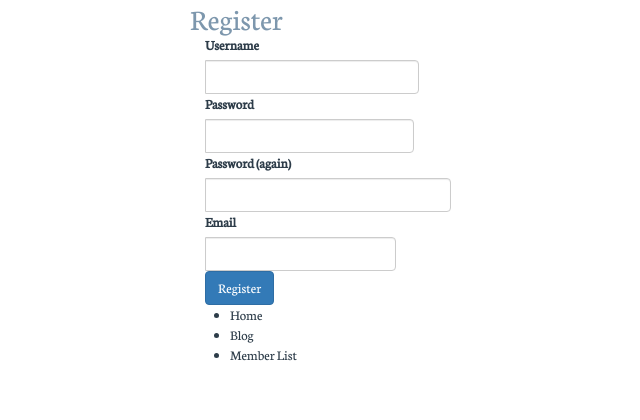
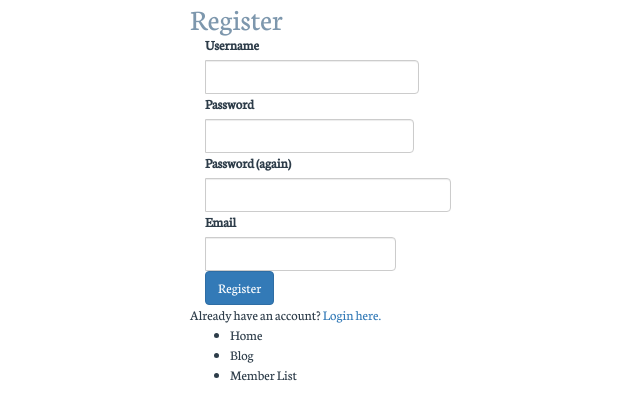
Before and after one commit to splerp/udacity-projects, a Python web app: template 03 Multi User Blog/multiuserblog/templates/register.html in a window 1280 px wide. Shown: the part 268-688 px from the top of the page, without its empty margins (50-690 px from the left). Run offline with Jinja, Linux system fonts and the light colour scheme; the template is opened without the code that fills it, so the values that code supplies are empty; some libraries are stand-ins or nearby versions.

Commit message:
chore: Add link from register page to login page

```diff
--- a/03 Multi User Blog/multiuserblog/templates/register.html
+++ b/03 Multi User Blog/multiuserblog/templates/register.html
@@ -55,4 +55,5 @@
 
 </form>
 
+<span>Already have an account? <a href="login">Login here.</a></span>
 {% endblock %}
```
